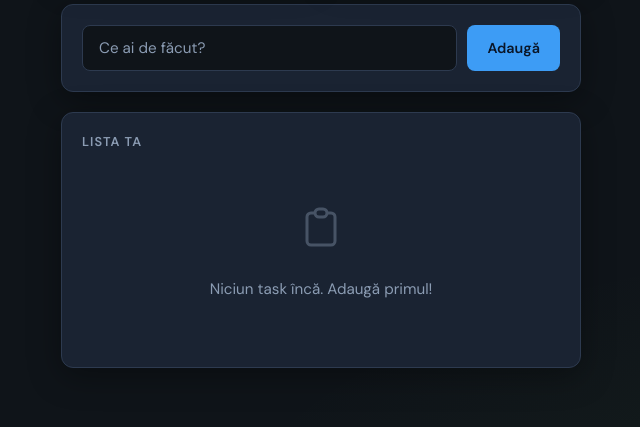
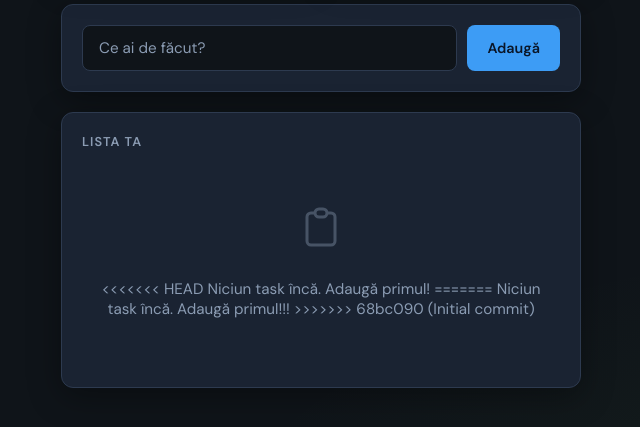
Before and after one commit to DanielaRosca/task-api, a Flask app: page / in a window 1280 px wide. Shown: the part 246-673 px from the top of the page, without its empty margins (319-959 px from the left). Run offline with Flask 3, Linux system fonts and the light colour scheme; data that the repository does not hold is empty; some libraries are stand-ins or nearby versions.

Commit message:
Initial commit
Co-authored-by: Cursor <cursoragent@cursor.com>

```diff
--- a/docker-compose.yml
+++ b/docker-compose.yml
@@ -16,7 +16,7 @@ services:
   api:
     build: .
     ports:
-      - "5000:5000"
+      - "8080:8080"
     environment:
       DATABASE_URL: postgresql://taskuser:taskpass@postgres:5432/tasks
     depends_on:
--- a/templates/index.html
+++ b/templates/index.html
@@ -3,7 +3,7 @@
 <head>
   <meta charset="UTF-8">
   <meta name="viewport" content="width=device-width, initial-scale=1">
-  <title>Task Manager</title>
+  <title>Taskkk Managerrr</title>
   <link rel="preconnect" href="https://fonts.googleapis.com">
   <link rel="preconnect" href="https://fonts.gstatic.com" crossorigin>
   <link href="https://fonts.googleapis.com/css2?family=DM+Sans:ital,opsz,wght@0,9..40,400;0,9..40,600;0,9..40,700;1,9..40,400&family=Fraunces:opsz,wght@9..144,600&display=swap" rel="stylesheet">
@@ -294,7 +294,11 @@
             <svg viewBox="0 0 24 24" fill="none" stroke="currentColor" stroke-width="1.5">
               <path d="M9 5H7a2 2 0 00-2 2v12a2 2 0 002 2h10a2 2 0 002-2V7a2 2 0 00-2-2h-2M9 5a2 2 0 002 2h2a2 2 0 002-2M9 5a2 2 0 012-2h2a2 2 0 012 2"/>
             </svg>
+<<<<<<< HEAD
             Niciun task încă. Adaugă primul!
+=======
+            Niciun task încă. Adaugă primul!!!
+>>>>>>> 68bc090 (Initial commit)
           </li>`;
         return;
       }
```
Also changed, not shown: 2 other files.
